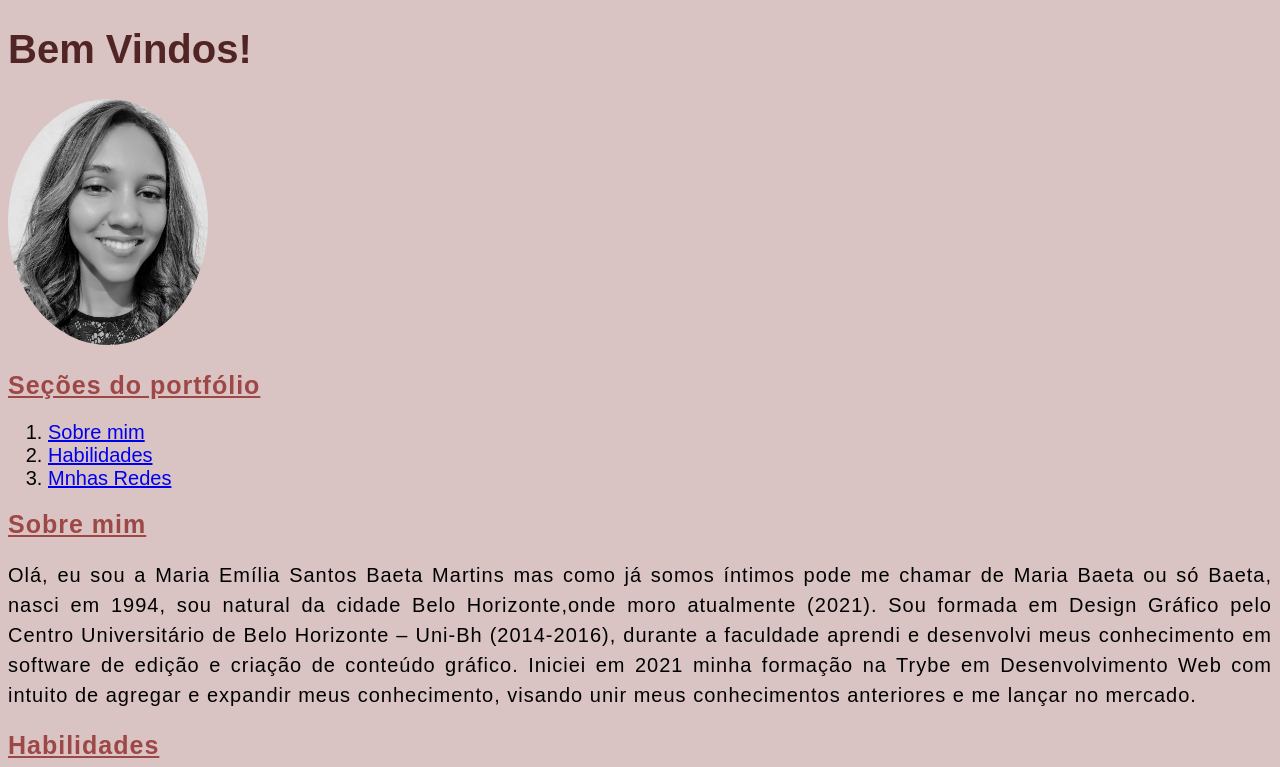
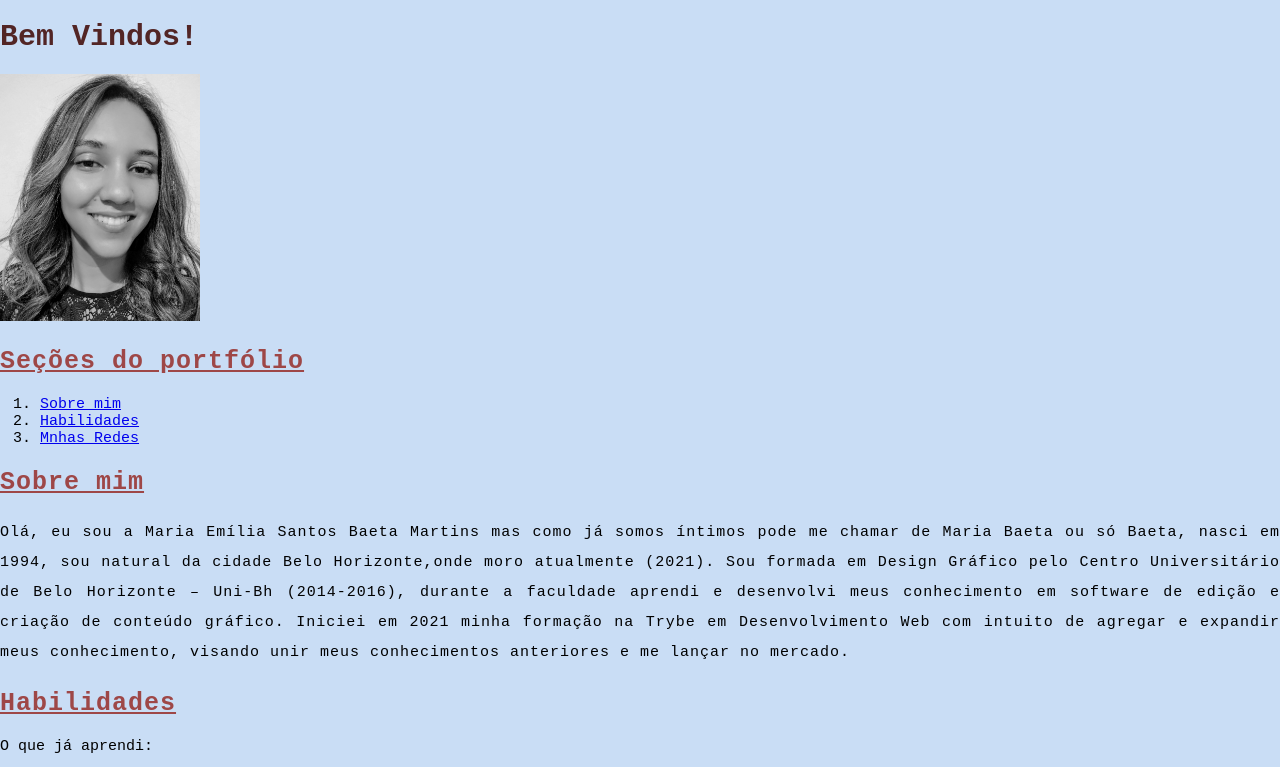
Before and after one commit to maria-baeta/portfolio_web, a plain HTML site: page index.html in a window 1280 px wide. Shown: the top 767 px of the page. Drawn offline with Linux system fonts and the light colour scheme.

Commit message:
Altera a cor de fundo e font-family do Body

```diff
--- a/style.css
+++ b/style.css
@@ -1,7 +1,9 @@
         body{
-            font-family: sans-serif;
-            background-color: #D9C3C3;
-            font-size: 20px;
+            margin: 0;
+            padding: 0;
+            font-family: monospace;
+            background-color: #C9DDF5;
+            font-size: 15px;
         }
 
         .titulo-principal{
@@ -25,6 +27,6 @@
             font-size: 18px;
             color: #D15E5E;
         }
-       #photo{
-            border-radius: 100%;
-        }
+       /* #photo{
+            border-radius: %;
+        }*/
```
